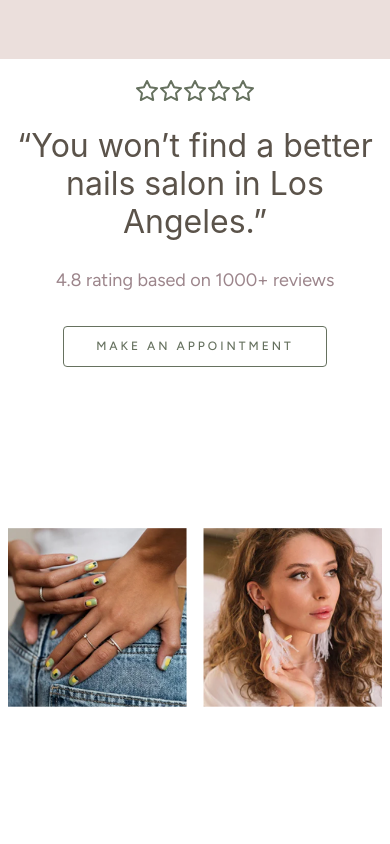
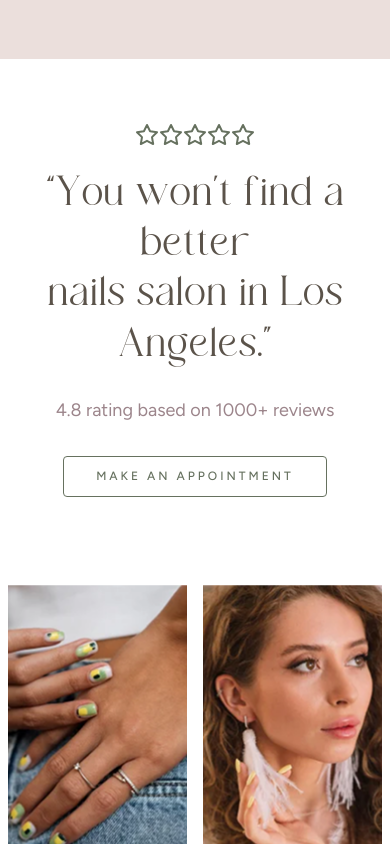
Before and after one commit to talhawebguru/la-diva-nails, a Next.js app: page / in a window 390 px wide. Shown: the part 9980-10824 px from the top of the page. Built offline with nearby package versions, Linux system fonts and the light colour scheme.

Commit message:
Services gallery done

```diff
--- a/app/components/home/Faqs.jsx
+++ b/app/components/home/Faqs.jsx
@@ -4,11 +4,27 @@ import { motion } from "motion/react";
 import { FiChevronDown, FiChevronUp } from "react-icons/fi";
 
 const faqs = [
-  { question: "How long do your gel nails last?", answer: "Gel nails typically last 2-3 weeks depending on care." },
-  { question: "What kind of payments do you accept?", answer: "We accept cash, credit cards, and gift cards." },
-  { question: "What if I broke my nail?", answer: "We offer repair services for broken nails. Contact us for details." },
-  { question: "Can I purchase my gift card?", answer: "Yes, gift cards are available for purchase at our salon." },
-  { question: "How do I book an appointment?", answer: "You can book an appointment online or call us directly." },
+  {
+    question: "How long do your gel nails last?",
+    answer: "Gel nails typically last 2-3 weeks depending on care.",
+  },
+  {
+    question: "What kind of payments do you accept?",
+    answer: "We accept cash, credit cards, and gift cards.",
+  },
+  {
+    question: "What if I broke my nail?",
+    answer:
+      "We offer repair services for broken nails. Contact us for details.",
+  },
+  {
+    question: "Can I purchase my gift card?",
+    answer: "Yes, gift cards are available for purchase at our salon.",
+  },
+  {
+    question: "How do I book an appointment?",
+    answer: "You can book an appointment online or call us directly.",
+  },
 ];
 
 const Faqs = () => {
@@ -82,13 +98,14 @@ const Faqs = () => {
         <p className="text-[#5b534a] text-lg font-normal font-figtree  leading-7 mb-4">
           Can’t find what you’re looking for?
         </p>
-        <motion.button className="px-8 py-3 border border-[#66715f] rounded bg-transparent text-[#66715f] text-xs font-medium font-figtree uppercase leading-tight tracking-[3px] hover:bg-[#f8f3ee] transition"
-        initial={{ opacity: 0, y: 20 }}
+        <motion.button
+          className="px-8 py-3 border border-[#66715f] rounded bg-transparent text-[#66715f] text-xs font-medium font-figtree uppercase leading-tight tracking-[3px] hover:bg-[#f8f3ee] transition"
+          initial={{ opacity: 0, y: 20 }}
           whileInView={{ opacity: 1, y: 0 }}
-          whileHover={{ backgroundColor: "#66715f" ,color: "white" }}
+          whileHover={{ backgroundColor: "#66715f", color: "white" }}
           transition={{ duration: 0.6, delay: 0.7, ease: "easeOut" }}
           viewport={{ once: true }}
-          >
+        >
           Contact Us
         </motion.button>
       </motion.div>
--- a/app/components/home/ServicesGallery.jsx
+++ b/app/components/home/ServicesGallery.jsx
@@ -13,7 +13,7 @@ const services = [
 ];
 
 const ServicesGallery = () => (
-  <section className="pt-20 pb-5">
+  <section className="pt-6 lg:pt-20 pb-4 overflow-hidden">
     <motion.div
       className="grid grid-cols-2 md:grid-cols-3 lg:grid-cols-6 gap-4 px-2 lg:px-4"
       initial={{ opacity: 0, y: 60 }}
@@ -32,7 +32,7 @@ const ServicesGallery = () => (
             src={service.src}
             alt={service.alt}
             fill
-            className="object-contain object-center"
+            className="object-cover xl:object-contain object-center"
           />
         </motion.div>
       ))}
--- a/app/components/home/Testimonial.jsx
+++ b/app/components/home/Testimonial.jsx
@@ -5,7 +5,7 @@ import Container from "../common/Container";
 import { FiStar } from "react-icons/fi";
 
 const Testimonial = () => (
-  <section className="py-5 sm:py-16 lg:py-28 xl:py-32">
+  <section className="py-16 lg:py-20 overflow-hidden">
     <Container>
       <motion.div
         className="flex flex-col items-center text-center"
@@ -23,7 +23,7 @@ const Testimonial = () => (
 
         {/* Testimonial Text */}
         <motion.h2
-          className="text-[#5b534a] text-[32px] md:text-[46.72px] font-normal font-['Inter'] leading-[1.2] mb-6"
+          className="text-[#5b534a] text-[42px] md:text-[54px] font-normal font-mogan leading-[1.2] mb-6"
           initial={{ opacity: 0, y: 30 }}
           whileInView={{ opacity: 1, y: 0 }}
           transition={{ duration: 0.7, delay: 0.2, ease: "easeOut" }}
@@ -46,9 +46,10 @@ const Testimonial = () => (
         {/* Appointment Button */}
         <motion.button
           className="px-8 py-3 border border-[#66715f] rounded bg-transparent text-[#66715f] text-xs font-medium font-figtree  uppercase leading-tight tracking-[3px] hover:bg-[#f8f3ee] transition"
-          initial={{ opacity: 0, y: 30 }}
+          initial={{ opacity: 0, y: 20 }}
           whileInView={{ opacity: 1, y: 0 }}
-          transition={{ duration: 0.7, delay: 0.4, ease: "easeOut" }}
+          whileHover={{ backgroundColor: "#66715f" ,color: "white" }}
+          transition={{ duration: 0.6, delay: 0.7, ease: "easeOut" }}
           viewport={{ once: true }}
         >
           Make an Appointment
```
